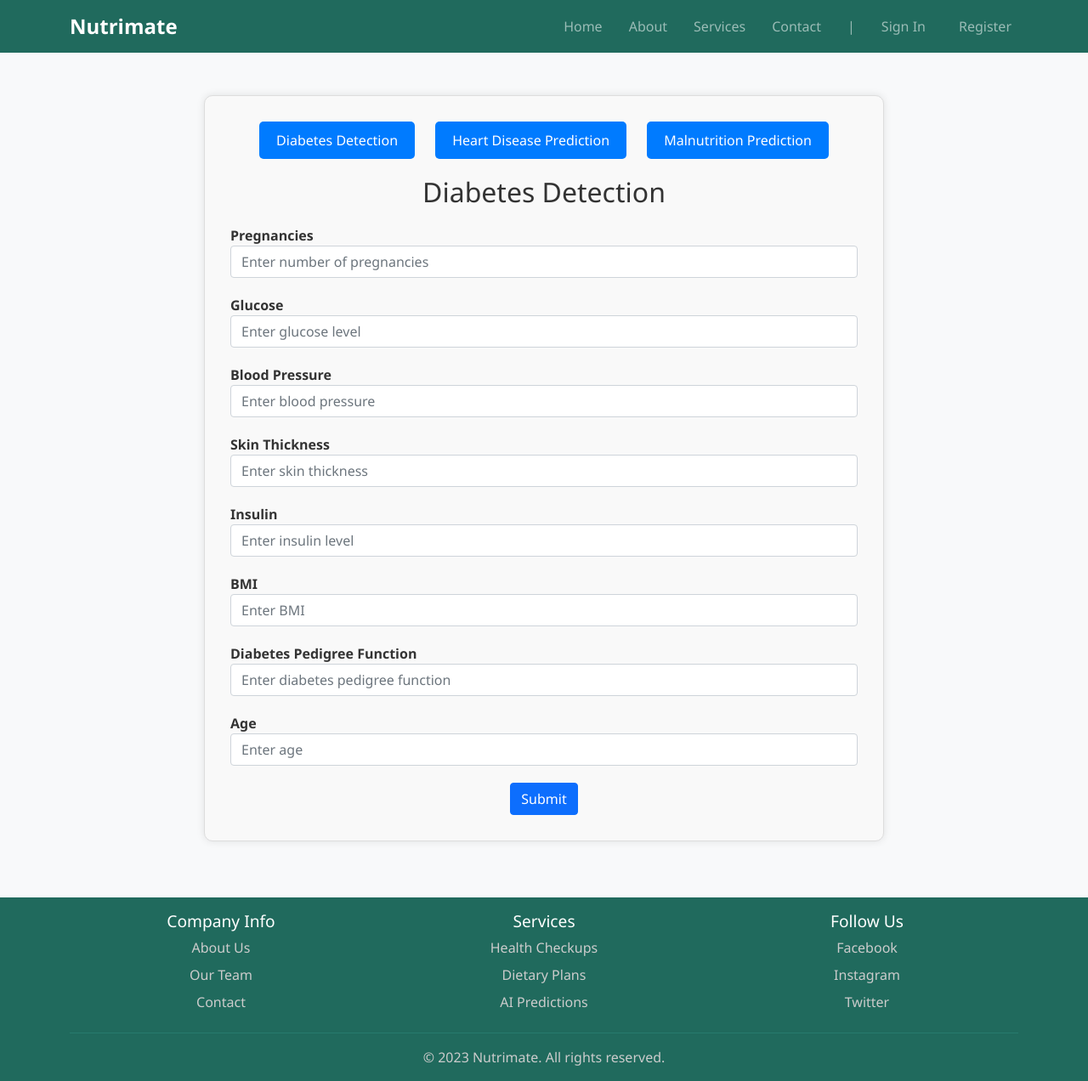
After one commit to sanjai002/Diet-app, a Django app: page /disease in a window 1280 px wide. The commit adds this page. Shown: the whole page at 85% size. Run offline with Django 4.2, Linux system fonts and the light colour scheme; parts of the project's set-up code (start-up, migrations or seed data) failed here and were passed over.

Commit message:
added ml models

```diff
--- /dev/null
+++ b/diet/templates/disease_prediction.html
@@ -0,0 +1,280 @@
+{% extends 'base.html' %}
+
+{% block head %}
+<style>
+  .form-container {
+    max-width: 800px;
+    margin: 50px auto;
+    padding: 30px;
+    border: 1px solid #ddd;
+    border-radius: 10px;
+    box-shadow: 0 0 10px rgba(0, 0, 0, 0.1);
+    background-color: #f9f9f9;
+    transition: opacity 0.5s ease;
+  }
+
+  .form-title {
+    text-align: center;
+    margin-bottom: 20px;
+  }
+
+  .form-group {
+    margin-bottom: 20px;
+  }
+
+  .form-group label {
+    font-weight: bold;
+  }
+
+  .nav-buttons {
+    text-align: center;
+    margin-bottom: 20px;
+  }
+
+  .nav-button {
+    background-color: #007bff;
+    color: #fff;
+    border: none;
+    border-radius: 5px;
+    padding: 10px 20px;
+    margin: 0 10px;
+    cursor: pointer;
+    transition: background-color 0.3s ease;
+  }
+
+  .nav-button:hover {
+    background-color: #0056b3;
+  }
+
+  /* Animation */
+  .form-section {
+    display: none;
+    animation: fadeIn 0.5s ease;
+  }
+
+  .form-section.active {
+    display: block;
+  }
+
+  @keyframes fadeIn {
+    from {
+      opacity: 0;
+    }
+
+    to {
+      opacity: 1;
+    }
+  }
+</style>
+{% endblock %}
+{% block body %}
+<div class="container">
+  <div class="row justify-content-center">
+    <div class="col-lg-12">
+      <div class="form-container">
+        <div class="nav-buttons">
+          <button class="nav-button" onclick="showForm(2)">Diabetes Detection</button>
+          <button class="nav-button" onclick="showForm(3)">Heart Disease Prediction</button>
+          <button class="nav-button" onclick="showForm(4)">Malnutrition Prediction</button>
+        </div>
+        <div class="form-section active">
+          <div class="form-title">
+            <h2>Diabetes Detection</h2>
+          </div>
+          <form id="diabetes-form">
+            {% csrf_token %}
+            <div class="form-group">
+                <label for="pregnancies" title="Number of times pregnant.">Pregnancies</label>
+                <input type="number" step="1" class="form-control" id="pregnancies" placeholder="Enter number of pregnancies" name="pregnancies" required>
+            </div>
+            <div class="form-group">
+                <label for="glucose" title="Plasma glucose concentration a 2 hours in an oral glucose tolerance test.">Glucose</label>
+                <input type="number" step="0.01" class="form-control" id="glucose" placeholder="Enter glucose level" name="glucose" required>
+            </div>
+            <div class="form-group">
+                <label for="blood_pressure" title="Diastolic blood pressure (mm Hg)">Blood Pressure</label>
+                <input type="number" step="1" class="form-control" id="blood_pressure" placeholder="Enter blood pressure" name="blood_pressure" required>
+            </div>
+            <div class="form-group">
+                <label for="skin_thickness" title="Triceps skin fold thickness (mm)">Skin Thickness</label>
+                <input type="number" step="0.01" class="form-control" id="skin_thickness" placeholder="Enter skin thickness" name="skin_thickness" required>
+            </div>
+            <div class="form-group">
+                <label for="insulin" title="2-Hour serum insulin (mu U/ml)">Insulin</label>
+                <input type="number" step="0.01" class="form-control" id="insulin" placeholder="Enter insulin level" name="insulin" required>
+            </div>
+            <div class="form-group">
+                <label for="bmi" title="Body mass index (weight in kg/(height in m)^2)">BMI</label>
+                <input type="number" step="0.01" class="form-control" id="bmi" placeholder="Enter BMI" name="bmi" required>
+            </div>
+            <div class="form-group">
+                <label for="diabetes_pedigree_function" title="Diabetes pedigree function">Diabetes Pedigree Function</label>
+                <input type="number" step="0.01" class="form-control" id="diabetes_pedigree_function" placeholder="Enter diabetes pedigree function" name="diabetes_pedigree_function" required>
+            </div>
+            <div class="form-group">
+                <label for="age" title="Age of the patient">Age</label>
+                <input type="number" step="1" class="form-control" id="age" placeholder="Enter age" name="age" required>
+            </div>
+            <div class="text-center">
+                <button type="submit" class="btn btn-primary">Submit</button>
+                <div id="diabetes-result" class="form-result fs-5 font-weight-bold text-danger"></div>
+                <div id="diabetes-chance" class="form-result fs-5 font-weight-bold  text-danger"></div>
+           </form>
+      </div>
+      </div>
+      <div class="form-section">
+        <div class="form-title">
+          <h2>Heart Disease Prediction</h2>
+        </div>
+        <form id="heart-disease-form">
+          {% csrf_token %}
+          <div class="form-group">
+            <label for="age" title="Age of the patient.">Age</label>
+            <input type="number" class="form-control" id="age" placeholder="Enter age" name="age" required>
+          </div>
+          <div class="form-group">
+            <label for="sex" title="Gender of the patient.">Sex</label>
+            <select class="form-control" id="sex" name="sex" required>
+              <option value="0">Female</option>
+              <option value="1">Male</option>
+            </select>
+          </div>
+          <div class="form-group">
+            <label for="cp" title="Chest pain type.">Chest Pain Type (cp)</label>
+            <input type="number" class="form-control" id="cp" placeholder="Enter chest pain type" name="cp" required>
+          </div>
+          <div class="form-group">
+            <label for="trestbps" title="Resting blood pressure.">Resting Blood Pressure (trestbps)</label>
+            <input type="number" class="form-control" id="trestbps" placeholder="Enter resting blood pressure" name="trestbps" required>
+          </div>
+          <div class="form-group">
+            <label for="chol" title="Serum cholesterol.">Serum Cholesterol (chol)</label>
+            <input type="number" class="form-control" id="chol" placeholder="Enter serum cholesterol" name="chol" required>
+          </div>
+          <div class="form-group">
+            <label for="fbs" title="Fasting blood sugar.">Fasting Blood Sugar (fbs)</label>
+            <input type="number" class="form-control" id="fbs" placeholder="Enter fasting blood sugar" name="fbs" required>
+          </div>
+          <div class="form-group">
+            <label for="restecg" title="Resting electrocardiographic results.">Resting Electrocardiographic Results (restecg)</label>
+            <input type="number" class="form-control" id="restecg" placeholder="Enter resting electrocardiographic results" name="restecg" required>
+          </div>
+          <div class="form-group">
+            <label for="thalach" title="Maximum heart rate achieved.">Maximum Heart Rate Achieved (thalach)</label>
+            <input type="number" class="form-control" id="thalach" placeholder="Enter maximum heart rate achieved" name="thalach" required>
+          </div>
+          <div class="form-group">
+            <label for="exang" title="Exercise induced angina.">Exercise Induced Angina (exang)</label>
+            <input type="number" class="form-control" id="exang" placeholder="Enter exercise induced angina" name="exang" required>
+          </div>
+          <div class="form-group">
+            <label for="oldpeak" title="ST depression induced by exercise relative to rest.">ST Depression Induced by Exercise Relative to Rest (oldpeak)</label>
+            <input type="number" class="form-control" id="oldpeak" placeholder="Enter ST depression induced by exercise relative to rest" name="oldpeak" required>
+          </div>
+          <div class="form-group">
+            <label for="slope" title="Slope of the peak exercise ST segment.">Slope of the Peak Exercise ST Segment (slope)</label>
+            <input type="number" class="form-control" id="slope" placeholder="Enter slope of the peak exercise ST segment" name="slope" required>
+          </div>
+          <div class="form-group">
+            <label for="ca" title="Number of major vessels colored by fluoroscopy.">Number of Major Vessels (0-3) Colored by Flourosopy (ca)</label>
+            <input type="number" min="1" max="3" class="form-control" id="ca" placeholder="Enter number of major vessels colored by fluoroscopy" name="ca" required>
+          </div>
+          <div class="form-group">
+            <label for="thal" title="Thalassemia.">Thalassemia (thal)</label>
+            <input type="number" class="form-control" id="thal" placeholder="Enter thalassemia" name="thal" required>
+          </div>
+          <div class="text-center">
+            <button type="submit" class="btn btn-primary">Submit</button>
+            <div id="heart-disease-result" class="form-result fs-5 font-weight-bold diabetes-result text-danger"></div>
+            <div id="heart-disease-chance" class="form-result fs-5 font-weight-bold diabetes-result text-danger"></div>
+        </div>
+        </form>
+      </div>
+      <div class="form-section">
+        <div class="form-title">
+          <h2>Malnutrition Prediction</h2>
+        </div>
+        <form>
+          <!--
+          <div class="form-group">
+            <label for="address3" title="Address of the individual.">Address</label>
+            <input type="text" class="form-control" id="address3" placeholder="Enter your address">
+          </div>
+
+          <button type="submit" class="btn btn-primary">Submit</button>-->
+        </form>
+      </div>
+    </div>
+  </div>
+</div>
+</div>
+
+<!-- Bootstrap Bundle with Popper -->
+<script src="https://cdn.jsdelivr.net/npm/@popperjs/core@2.11.6/dist/umd/popper.min.js"></script>
+<script src="https://cdn.jsdelivr.net/npm/bootstrap@5.1.3/dist/js/bootstrap.min.js"></script>
+<script src="https://ajax.googleapis.com/ajax/libs/jquery/3.6.0/jquery.min.js"></script>
+<script>
+  $(document).ready(function () {
+    // Function to handle form submission for diabetes detection
+    $('#diabetes-form').submit(function (event) {
+      event.preventDefault(); // Prevent the form from submitting traditionally
+
+      // Gather form data
+      var formData = $(this).serialize();
+
+      // Send AJAX request
+      $.ajax({
+        url: '{% url "diabetics_prediction" %}',
+        type: 'POST',
+        data: formData,
+        success: function (response) {
+          // Display prediction result
+          $('#diabetes-result').text(response.message);
+          $('#diabetes-chance').text('Chance of diabetes: ' + response.chance_diabetes);
+          $("#diabetes-form")[0].reset();
+        },
+        error: function (xhr, status, error) {
+          console.error('Error fetching prediction data');
+        }
+      });
+    });
+
+    // Function to handle form submission for heart disease prediction
+    $('#heart-disease-form').submit(function (event) {
+      event.preventDefault(); // Prevent the form from submitting traditionally
+
+      // Gather form data
+      var formData = $(this).serialize();
+
+      // Send AJAX request
+      $.ajax({
+        url: '{% url "heart_disease_prediction" %}',
+        type: 'POST',
+        data: formData,
+        success: function (response) {
+          // Display prediction result
+          $('#heart-disease-result').text(response.message);
+          $('#heart-disease-chance').text('Chance of heart disease: ' + response.chance_heart_disease);
+          $("#heart-disease-form")[0].reset();
+        },
+        error: function (xhr, status, error) {
+          console.error(formData)
+          console.error('Error fetching prediction data');
+        }
+      });
+    });
+
+  });
+
+  function showForm(formNumber) {
+    // Hide all forms
+    var forms = document.querySelectorAll('.form-section');
+    forms.forEach(function (form) {
+      form.classList.remove('active');
+    });
+
+    // Show the selected form
+    document.querySelector('.form-section:nth-child(' + formNumber + ')').classList.add('active');
+  }
+</script>
+{% endblock %}
--- a/diet/templates/index.html
+++ b/diet/templates/index.html
@@ -67,7 +67,9 @@
             <div class="col-lg-6 section-content order-lg-1">
                 <h2>AI Health Insights</h2>
                 <p>Gain insights into future health trends and preventive measures.</p>
-                <button class="btn btn-success d-block mx-auto">Explore Insights</button>
+                <div class="text-center">
+                    <a href="{% url 'disease_prediction' %}" class="btn btn-success">Explore Insights</a>
+                </div>
             </div>
         </div>
     </div>
--- a/diet/urls.py
+++ b/diet/urls.py
@@ -18,5 +18,8 @@ urlpatterns=[
     path('blood_register/',views.blood_register,name="blood_register"),
     path('food_details/<int:food_id>/',views.food_details_view,name="food_details"),
     path('foods/foods_list/calorie_view',views.food_consumption, name='calorie_view'),
+    path('disease',views.disease_prediction,name='disease_prediction'),
+    path('disease/diabetics_prediction',views.diabetes_detection,name='diabetics_prediction'),
+    path('disease/heart_disease_prediction',views.predict_heart_disease,name='heart_disease_prediction'),
 
 ]
--- a/diet/views.py
+++ b/diet/views.py
@@ -2,7 +2,7 @@
 from django.db import IntegrityError
 from django.shortcuts import render,redirect
 from django.urls import path,reverse
-from numpy import repeat
+import numpy as np
 from django.http import HttpResponseRedirect,HttpResponse
 from django.urls import reverse
 from .models import *
@@ -10,14 +10,13 @@ from django.contrib.auth import authenticate, login, logout
 from django.contrib.auth.decorators import login_required
 from django.db.models import F
 from django.shortcuts import render, get_object_or_404
-from django.core.paginator import Paginator, EmptyPage, PageNotAnInteger
-
 from django.http import JsonResponse
 from django.views.decorators.csrf import csrf_exempt
+import joblib
 
 
-
-
+diabetics_model = joblib.load('train/diabetes_prediction_model_svm.joblib')
+heart_disease_model = joblib.load('train/heart_disease_prediction_model_svm.joblib')
 def index(request):
     food=Food.objects.all()[:5]
     return render(request,"index.html",{
@@ -215,8 +214,6 @@ def blood_list(request):
 
 
 
-
-
 @csrf_exempt
 def blood_register(request):
     if request.method=='POST':
@@ -275,3 +272,78 @@ def food_consumption(request):
 def foodview(request):
     context=get_user_and_food_info(request)
     return render(request, 'food_view.html', context)
+
+def disease_prediction(request):
+    return render(request,'disease_prediction.html')
+
+def diabetes_detection(request):
+    if request.method == 'POST':
+        pregnancies = float(request.POST.get('pregnancies'))
+        glucose = float(request.POST.get('glucose'))
+        blood_pressure = float(request.POST.get('blood_pressure'))
+        skin_thickness = float(request.POST.get('skin_thickness'))
+        insulin = float(request.POST.get('insulin'))
+        bmi = float(request.POST.get('bmi'))
+        diabetes_pedigree_function = float(request.POST.get('diabetes_pedigree_function'))
+        age = float(request.POST.get('age'))
+
+
+        prediction = diabetics_model.predict(np.array([[pregnancies, glucose, blood_pressure, skin_thickness, insulin, bmi, diabetes_pedigree_function, age]]))
+
+        # Predict probability
+        if prediction[0] == 1:
+            prediction_result = "Diabetes detected"
+            prediction_proba = diabetics_model.predict_proba(np.array([[pregnancies, glucose, blood_pressure, skin_thickness, insulin, bmi, diabetes_pedigree_function, age]]))
+            percentage_chance_diabetes = prediction_proba[0][1] * 100  # probability of class 1 (diabetes)
+        else:
+            prediction_result = "No Diabetes detected"
+            percentage_chance_diabetes = 0  # probability of class 0 (not diabetes)
+
+        # Get the percentage chance of diabetes
+        return JsonResponse({
+            'message': prediction_result,
+            'chance_diabetes': f'{percentage_chance_diabetes:.2f}%'
+        })
+
+
+def predict_heart_disease(request):
+    if request.method == 'POST':
+            # Extract input data from the request
+            age = int(request.POST.get('age'))
+            sex = int(request.POST.get('sex'))
+            cp = int(request.POST.get('cp'))
+            trestbps = int(request.POST.get('trestbps'))
+            chol = int(request.POST.get('chol'))
+            fbs = int(request.POST.get('fbs'))
+            restecg = int(request.POST.get('restecg'))
+            thalach = int(request.POST.get('thalach'))
+            exang = int(request.POST.get('exang'))
+            oldpeak = float(request.POST.get('oldpeak'))
+            slope = int(request.POST.get('slope'))
+            ca = int(request.POST.get('ca'))
+            thal = int(request.POST.get('thal'))
+
+            # Preprocess the input data
+            input_data = np.array([[age, sex, cp, trestbps, chol, fbs, restecg, thalach, exang, oldpeak, slope, ca, thal]])
+            # Make prediction
+            prediction = heart_disease_model.predict(input_data)[0]
+
+            # Get the probability of heart disease
+
+
+            # Return the prediction result
+            if prediction == 1:
+                prediction_result = "Heart disease detected"
+                prediction_proba = heart_disease_model.predict_proba(input_data)[0]
+                percentage_chance = prediction_proba[1] * 100  # probability of class 1 (heart disease)
+            else:
+                prediction_result = "No heart disease detected"
+                prediction_proba = heart_disease_model.predict_proba(input_data)[0]
+                percentage_chance = 0  # probability of class 1 (heart disease)
+            # Return the prediction result and the probability of heart disease
+            return JsonResponse({
+                'message': prediction_result,
+                'chance_heart_disease': f'{percentage_chance:.2f}%'
+            })
+    else:
+        return JsonResponse({'error': 'Invalid request method'}, status=405)
--- a/requirements.txt
+++ b/requirements.txt
@@ -2,3 +2,5 @@ django==4.1
 pillow==9.3.0
 wheel==0.41.2
 django-crontab==0.7.1
+joblib==1.2.0
+numpy==1.26.1
```
Also changed, not shown: diet/forms.py (+15 -8 lines), train/diabetics.py (added, +33 -0 lines), train/heart_disease.py (added, +38 -0 lines), db.sqlite3, 2 other files.
